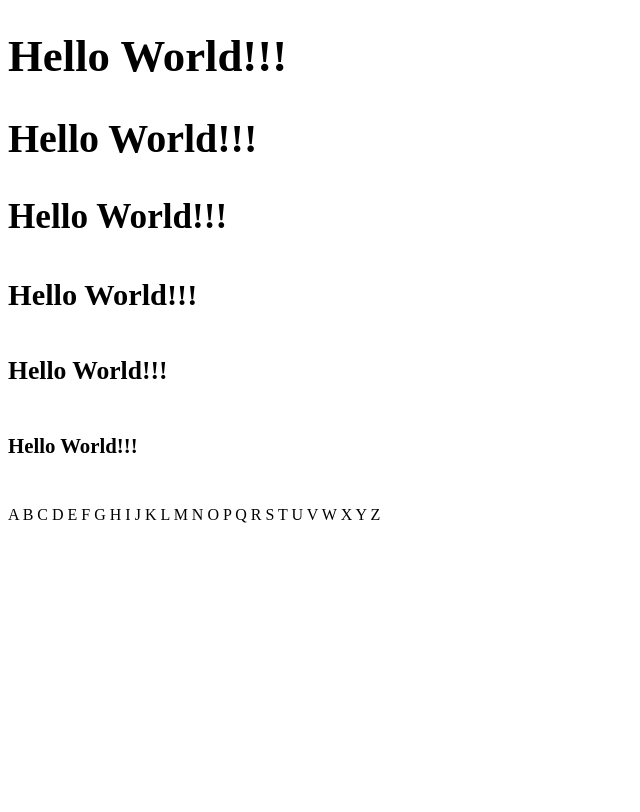
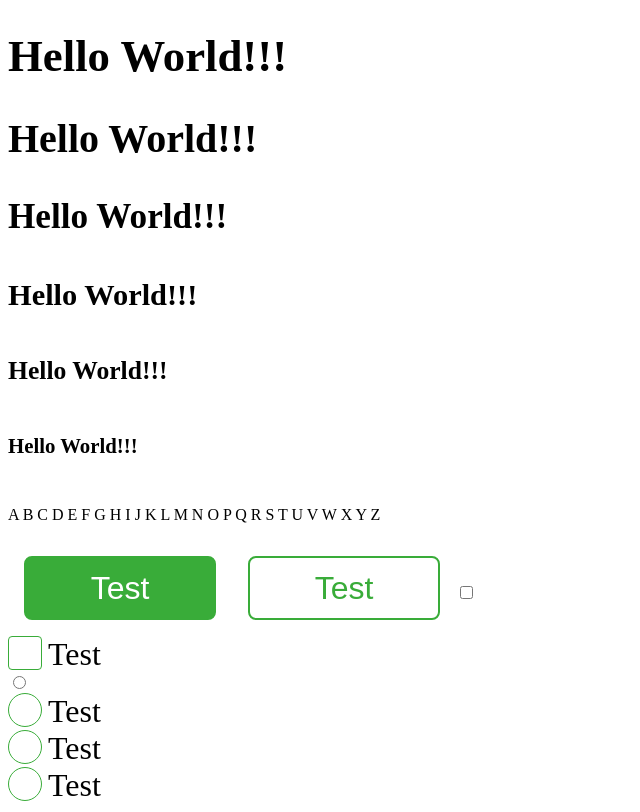
Before and after one commit to jagadeesh-b-ch/clarialpha-web, a React app: page / in a window 1280 px wide. Shown: the whole page, without its empty margins (0-640 px from the left). Built offline with nearby package versions, Linux system fonts and the light colour scheme; the HTML template or start-up script is replaced by a standard one.

Commit message:
added styles for buttons, check boxes, radio boxes

```diff
--- a/src/App.jsx
+++ b/src/App.jsx
@@ -26,6 +26,30 @@ class App extends React.Component {
          <p>
              A B C D E F G H I J K L M N O P Q R S T U V W X Y Z
         </p>
+        <button class="button primary">Test</button>
+        <button class="button default">Test</button>
+        <input type="checkbox"/>
+        <label class="check-box-container">
+            Test
+            <input type="checkbox"/>
+            <span class="check-box"></span>
+        </label>
+        <input type="radio"/>
+        <label class="radio-box-container">
+            Test
+            <input type="radio" name="test"/>
+            <span class="radio-box"></span>
+        </label>
+        <label class="radio-box-container">
+            Test
+            <input type="radio" name="test"/>
+            <span class="radio-box"></span>
+        </label>
+        <label class="radio-box-container">
+            Test
+            <input type="radio" name="test"/>
+            <span class="radio-box"></span>
+        </label>
         </div>
       );
    }
--- a/src/styles/global-style.scss
+++ b/src/styles/global-style.scss
@@ -1,3 +1,8 @@
+@import 'theme/button.scss';
+@import 'theme/text-field.scss';
+@import 'theme/check-box.scss';
+@import 'theme/radio-box.scss';
+
 body {
     font-family: 'sans serif';
     width: 100%;
--- /dev/null
+++ b/src/styles/theme/button.scss
@@ -0,0 +1,27 @@
+.button {
+    min-width: 12rem;
+    height: 4rem;
+    margin: 1rem;
+    font-weight: lighter;
+    font-size: 2rem;
+    cursor: pointer;
+    display: inline-block;
+    border-radius: 0.5rem;
+    box-shadow: none;
+    border-style: solid;
+    user-select: none;
+    -webkit-user-select: none;
+    -ms-user-select: none;
+}
+
+.primary {
+    background-color: #39ac39;
+    border-color: #39ac39;
+    color: #ffffff;
+}
+
+.default {
+    background-color: #ffffff;
+    border-color: #39ac39;
+    color: #39ac39;
+}
--- /dev/null
+++ b/src/styles/theme/check-box.scss
@@ -0,0 +1,54 @@
+.check-box-container {
+    display: block;
+    position: relative;
+    padding-left: 2.5rem;
+    font-size: 2rem;
+    user-select: none;
+    -webkit-user-select: none;
+    -ms-user-select: none;
+}
+
+.check-box-container input {
+    position: absolute;
+    opacity: 0;
+    cursor: pointer;
+}
+
+.check-box-container .check-box {
+    position: absolute;
+    top: 0;
+    left: 0;
+    height: 2rem;
+    width: 2rem;
+    background-color: #ffffff;
+    border-style: solid;
+    border-width: thin;
+    border-color: #39ac39;
+    border-radius: 0.25rem;
+}
+
+.check-box-container input:checked ~ .check-box {
+    background-color: #39ac39;
+}
+
+.check-box:after {
+    content: "";
+    position: absolute;
+    display: none;
+}
+
+.check-box-container input:checked ~ .check-box:after {
+    display: block;
+}
+
+.check-box-container .check-box:after {
+    left: 0.6rem;
+    top: 0rem;
+    width: 0.6rem;
+    height: 1.4rem;
+    border: solid #ffffff;
+    border-width: 0 0.2rem 0.2rem 0;
+    -webkit-transform: rotate(45deg);
+    -ms-transform: rotate(45deg);
+    transform: rotate(45deg);
+}
--- /dev/null
+++ b/src/styles/theme/radio-box.scss
@@ -0,0 +1,48 @@
+.radio-box-container {
+    display: block;
+    position: relative;
+    padding-left: 2.5rem;
+    font-size: 2rem;
+    user-select: none;
+    -webkit-user-select: none;
+    -ms-user-select: none;
+}
+
+.radio-box-container input {
+    position: absolute;
+    opacity: 0;
+    cursor: pointer;
+}
+
+.radio-box-container .radio-box {
+    position: absolute;
+    top: 0;
+    left: 0;
+    height: 2rem;
+    width: 2rem;
+    border-radius: 1.1rem;
+    background-color: #ffffff;
+    border-style: solid;
+    border-width: 0.1rem;
+    border-color: #39ac39;
+}
+
+.radio-box:after {
+    content: "";
+    position: absolute;
+    display: none;
+}
+
+.radio-box-container input:checked ~ .radio-box:after {
+    display: block;
+}
+
+.radio-box-container .radio-box:after {
+    left: 0.3rem;
+    top: 0.3rem;
+    right: 0.3rem;
+    bottom: 0.3rem;
+    border-radius: 0.7rem;
+    background-color: #39ac39;
+    border-style: none;
+}
```
Also changed, not shown: src/styles/theme/text-field.scss (added).
